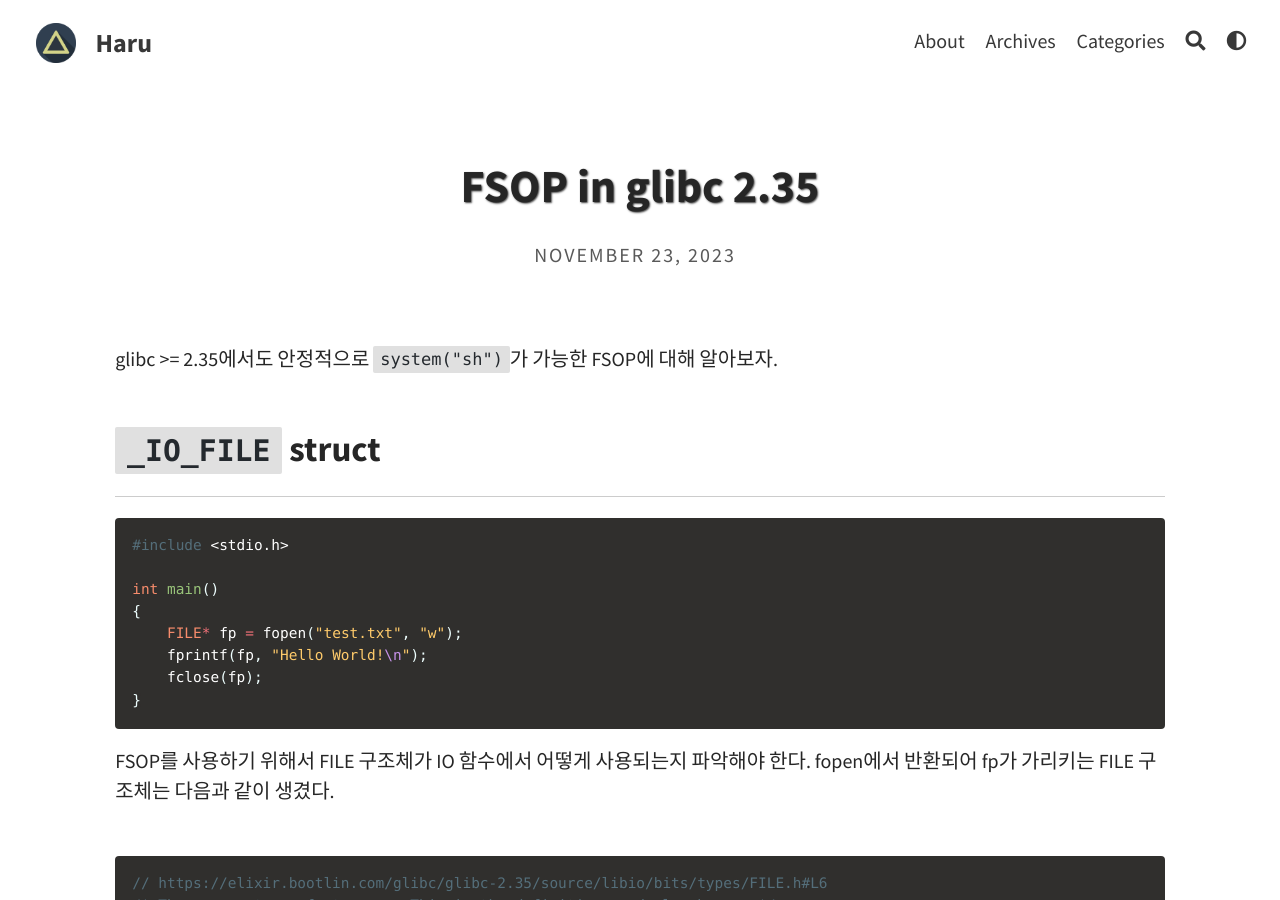
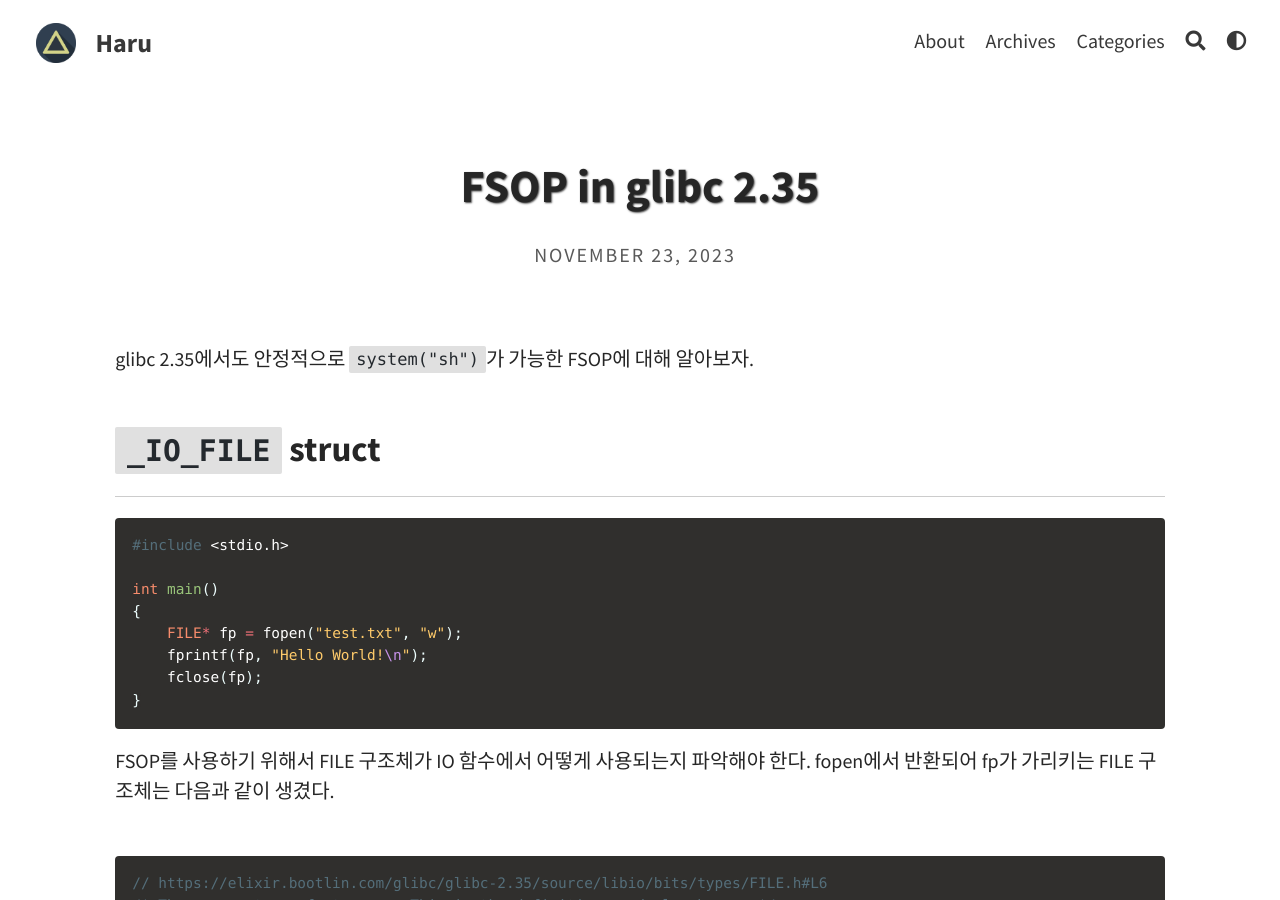
Before and after one commit to hareh4ru/hareh4ru.github.io, a Jekyll site: the page built from _posts/2023-11-23-AAW-to-RCE-[FSOP].md, in a window 1280 px wide and 900 px high. Built offline with Jekyll 4.4.1, drawn with Linux system fonts in a browser that asks for light colours; a script that is not in the unit is left out; comment, search, counter and statistics services are not loaded.

```diff
--- a/_posts/2023-11-23-AAW-to-RCE-[FSOP].md
+++ b/_posts/2023-11-23-AAW-to-RCE-[FSOP].md
@@ -7,7 +7,7 @@ tags:
   - - FSOP
 excerpt_separator: <!--more-->
 ---
-glibc >= 2.35에서도 안정적으로 `system("sh")`가 가능한 FSOP에 대해 알아보자.
+glibc 2.35에서도 안정적으로 `system("sh")`가 가능한 FSOP에 대해 알아보자.
 <!--more-->
 <br/>
 <br/>
```
